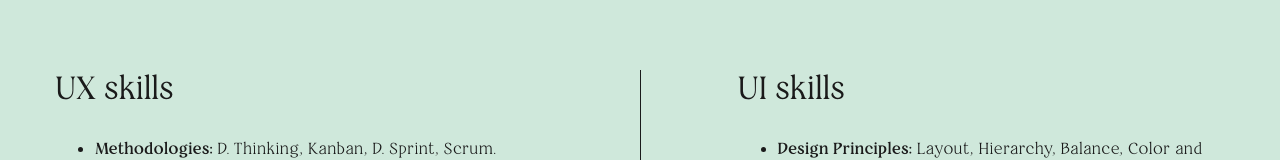
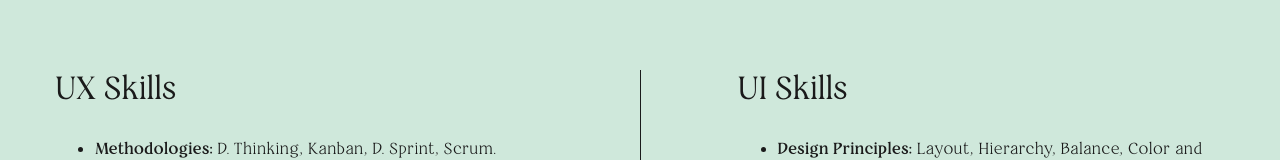
Before and after one commit to gemmabou/gemma-bou-web, a Vue app: page /about in a window 1280 px wide. Shown: the part 710-870 px from the top of the page. Built offline with nearby package versions, Linux system fonts and the light colour scheme; what vue-window-size would draw is missing.

Commit message:
fixing about text styles

```diff
--- a/src/components/about/SkillsSection.vue
+++ b/src/components/about/SkillsSection.vue
@@ -1,7 +1,7 @@
 <template>
   <bou-row class="main-section" verticalAlign="top">
     <bou-col :md="5">
-      <h2>UX skills</h2>
+      <h2>UX Skills</h2>
       <ul>
         <li v-for="(item, index) in uxSkills" :key="index">
             <b>{{item.title + ": "}}</b>
@@ -12,7 +12,7 @@
     <bou-col :md="1" />
     <bou-col :md="1" class="bordered-left" />
     <bou-col :md="5">
-      <h2>UI skills</h2>
+      <h2>UI Skills</h2>
       <ul>
         <li v-for="(item, index) in uiSkills" :key="index">
             <b>{{item.title + ": "}}</b>
```
